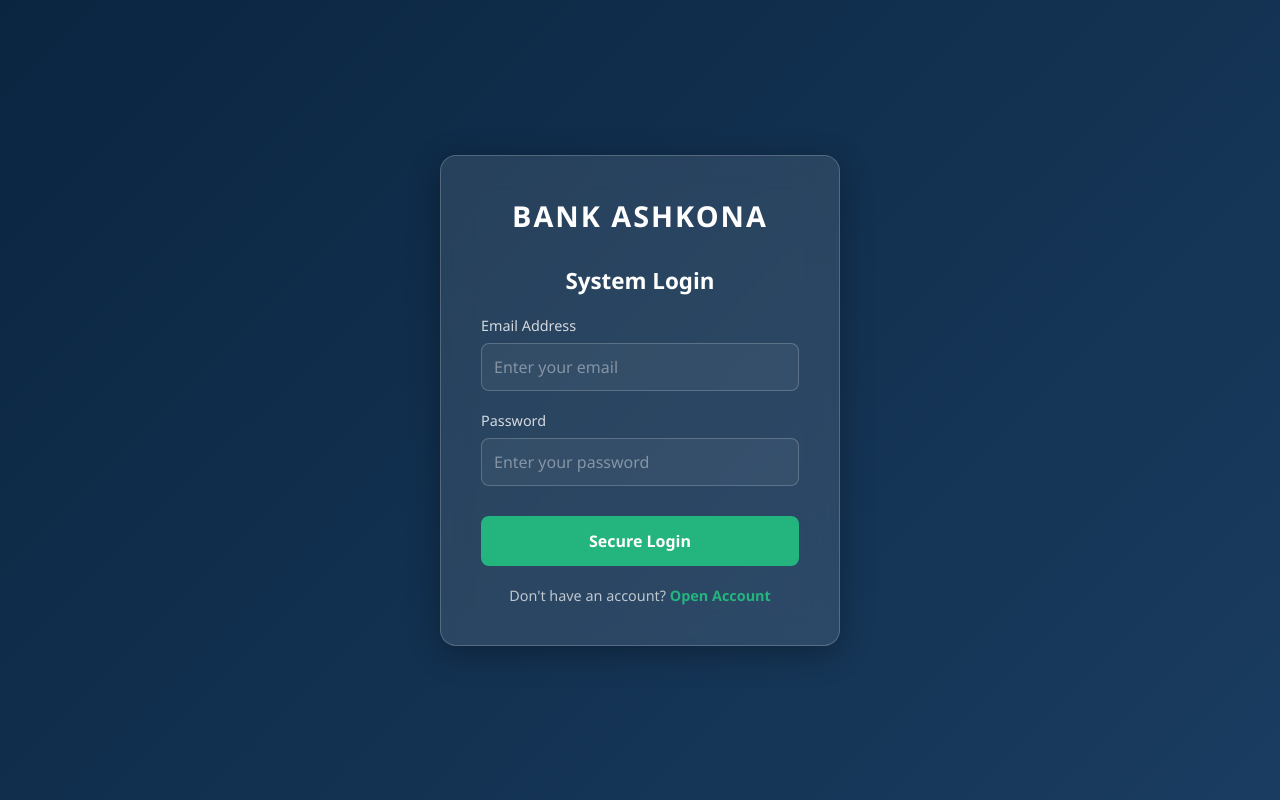
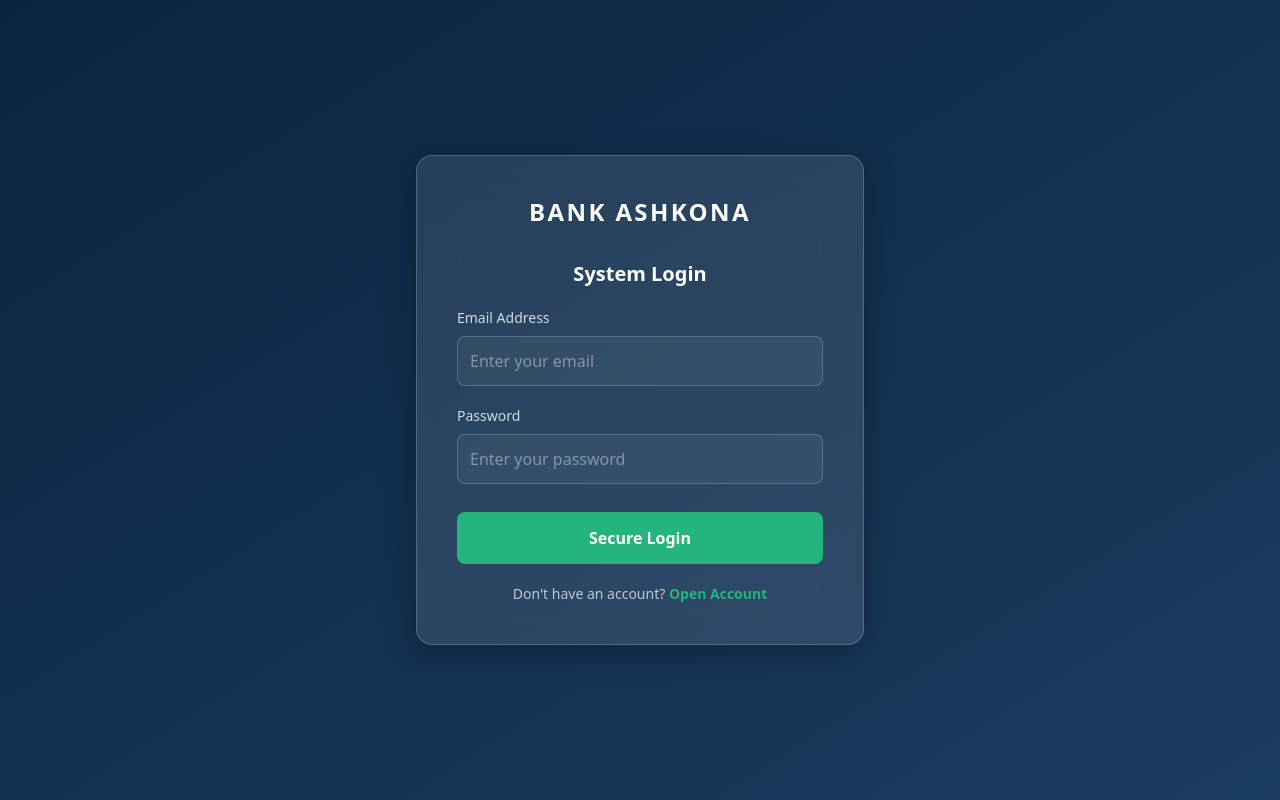
Before and after one commit to MerajRahman/Bank-Management, a PHP site: page /auth.php in a window 1280 px wide. Run offline with PHP 8.4, Linux system fonts and the light colour scheme; some libraries are stand-ins or nearby versions.

```diff
--- a/auth.php
+++ b/auth.php
@@ -11,15 +11,14 @@ if ($_SERVER['REQUEST_METHOD'] == 'POST') {
     if (isset($_POST['register'])) {
         $name = $conn->real_escape_string($_POST['reg_name']);
         $email = $conn->real_escape_string($_POST['reg_email']);
-        // Encrypt the password
         $password = password_hash($_POST['reg_password'], PASSWORD_BCRYPT);
 
         $sql = "INSERT INTO Users (Name, Email, Password_Hash, Role) VALUES ('$name', '$email', '$password', 'Customer')";
 
         if ($conn->query($sql) === TRUE) {
-            $message = "<div class='alert success'>Account created successfully! You can now login.</div>";
+            $message = "<div class='p-3 mb-5 rounded-lg text-sm font-bold text-center bg-secondary/20 border border-secondary text-[#69f0ae]'>Account created successfully! You can now login.</div>";
         } else {
-            $message = "<div class='alert error'>Error: Email might already be registered.</div>";
+            $message = "<div class='p-3 mb-5 rounded-lg text-sm font-bold text-center bg-danger/20 border border-danger text-[#ff8a80]'>Error: Email might already be registered.</div>";
         }
     }
 
@@ -50,10 +49,10 @@ if ($_SERVER['REQUEST_METHOD'] == 'POST') {
                 exit();
 
             } else {
-                $message = "<div class='alert error'>Incorrect password.</div>";
+                $message = "<div class='p-3 mb-5 rounded-lg text-sm font-bold text-center bg-danger/20 border border-danger text-[#ff8a80]'>Incorrect password.</div>";
             }
         } else {
-            $message = "<div class='alert error'>User not found.</div>";
+            $message = "<div class='p-3 mb-5 rounded-lg text-sm font-bold text-center bg-danger/20 border border-danger text-[#ff8a80]'>User not found.</div>";
         }
     }
 }
@@ -65,104 +64,87 @@ if ($_SERVER['REQUEST_METHOD'] == 'POST') {
     <meta charset="UTF-8">
     <meta name="viewport" content="width=device-width, initial-scale=1.0">
     <title>Customer Access | Bank Ashkona</title>
-    <style>
-        /* MODERN GLASSMORPHISM UI */
-        :root {
-            --primary: #0a2540;
-            --secondary: #24b47e;
-            --glass-bg: rgba(255, 255, 255, 0.1);
-            --glass-border: rgba(255, 255, 255, 0.2);
-            --text-light: #ffffff;
+
+    <!-- TAILWIND CSS CDN (This fulfills your faculty framework requirement!) -->
+    <script src="https://cdn.tailwindcss.com"></script>
+
+    <!-- Tailwind Configuration (Setting your brand colors) -->
+    <script>
+        tailwind.config = {
+            theme: {
+                extend: {
+                    colors: {
+                        primary: '#0a2540',
+                        secondary: '#24b47e',
+                        danger: '#e25950'
+                    }
+                }
+            }
         }
+    </script>
+</head>
+<body class="min-h-screen flex items-center justify-center bg-gradient-to-br from-primary to-[#1a3c60] text-white p-5 font-sans">
 
-        * { margin: 0; padding: 0; box-sizing: border-box; font-family: 'Segoe UI', Tahoma, sans-serif; }
+    <!-- Glassmorphism Container built with Tailwind Utility Classes -->
+    <div class="w-full max-w-md p-10 rounded-2xl bg-white/10 backdrop-blur-xl border border-white/20 shadow-[0_8px_32px_rgba(0,0,0,0.3)] text-center">
 
-        body {
-            min-height: 100vh;
-            display: flex;
-            justify-content: center;
-            align-items: center;
-            background: linear-gradient(135deg, #0a2540 0%, #1a3c60 100%);
-            color: var(--text-light);
-            padding: 20px;
-        }
-
-        .auth-container {
-            background: var(--glass-bg);
-            backdrop-filter: blur(16px);
-            -webkit-backdrop-filter: blur(16px);
-            border: 1px solid var(--glass-border);
-            padding: 40px;
-            border-radius: 16px;
-            width: 100%;
-            max-width: 400px;
-            box-shadow: 0 8px 32px rgba(0, 0, 0, 0.3);
-        }
-
-        .logo { text-align: center; font-size: 1.8rem; font-weight: bold; color: var(--text-light); margin-bottom: 30px; cursor: pointer; text-transform: uppercase; letter-spacing: 2px;}
-        h2 { text-align: center; margin-bottom: 20px; font-weight: 600; font-size: 1.4rem; }
-
-        .form-group { margin-bottom: 20px; }
-        .form-group label { display: block; margin-bottom: 8px; font-size: 0.9rem; color: rgba(255, 255, 255, 0.8); }
-        .form-group input { width: 100%; padding: 12px; background: rgba(255, 255, 255, 0.05); border: 1px solid var(--glass-border); border-radius: 8px; color: white; font-size: 1rem; transition: all 0.3s ease; }
-        .form-group input:focus { outline: none; border-color: var(--secondary); background: rgba(255, 255, 255, 0.1); }
-        .form-group input::placeholder { color: rgba(255,255,255,0.4); }
-
-        .btn { width: 100%; padding: 14px; background: var(--secondary); color: white; border: none; border-radius: 8px; font-size: 1rem; font-weight: bold; cursor: pointer; transition: transform 0.2s, background 0.3s; margin-top: 10px; }
-        .btn:hover { background: #1e996a; transform: translateY(-2px); }
-
-        .toggle-text { text-align: center; margin-top: 20px; font-size: 0.9rem; color: rgba(255, 255, 255, 0.7); }
-        .toggle-link { color: var(--secondary); cursor: pointer; font-weight: bold; text-decoration: none; transition: 0.3s; }
-        .toggle-link:hover { color: #69f0ae; }
-
-        #register-form { display: none; }
-
-        .alert { padding: 12px; border-radius: 8px; margin-bottom: 20px; font-size: 0.9rem; text-align: center; font-weight: bold; }
-        .error { background: rgba(226, 89, 80, 0.2); border: 1px solid #e25950; color: #ff8a80; }
-        .success { background: rgba(36, 180, 126, 0.2); border: 1px solid var(--secondary); color: #69f0ae; }
-    </style>
-</head>
-<body>
-
-    <div class="auth-container">
-        <div class="logo" onclick="window.location.href='home.php'">Bank Ashkona</div>
+        <div class="text-2xl font-bold text-white mb-8 cursor-pointer uppercase tracking-widest" onclick="window.location.href='home.php'">Bank Ashkona</div>
 
         <?= $message ?>
 
+        <!-- LOGIN FORM -->
         <div id="login-form">
-            <h2>System Login</h2>
+            <h2 class="mb-5 font-semibold text-xl">System Login</h2>
             <form action="auth.php" method="POST">
-                <div class="form-group">
-                    <label>Email Address</label>
-                    <input type="email" name="login_email" required placeholder="Enter your email">
+                <div class="mb-5 text-left">
+                    <label class="block mb-2 text-sm text-white/80">Email Address</label>
+                    <input type="email" name="login_email" required placeholder="Enter your email"
+                           class="w-full p-3 bg-white/5 border border-white/20 rounded-lg text-white text-base transition-all focus:outline-none focus:border-secondary focus:bg-white/10 placeholder-white/40">
                 </div>
-                <div class="form-group">
-                    <label>Password</label>
-                    <input type="password" name="login_password" required placeholder="Enter your password">
+                <div class="mb-5 text-left">
+                    <label class="block mb-2 text-sm text-white/80">Password</label>
+                    <input type="password" name="login_password" required placeholder="Enter your password"
+                           class="w-full p-3 bg-white/5 border border-white/20 rounded-lg text-white text-base transition-all focus:outline-none focus:border-secondary focus:bg-white/10 placeholder-white/40">
                 </div>
-                <button type="submit" name="login" class="btn">Secure Login</button>
+                <button type="submit" name="login"
+                        class="w-full p-3.5 mt-2 bg-secondary hover:bg-[#1e996a] text-white font-bold rounded-lg transition-transform hover:-translate-y-0.5">
+                    Secure Login
+                </button>
             </form>
-            <p class="toggle-text">Don't have an account? <span class="toggle-link" onclick="toggleForms()">Open Account</span></p>
+            <p class="text-center mt-5 text-sm text-white/70">
+                Don't have an account?
+                <span class="text-secondary font-bold cursor-pointer transition-colors hover:text-[#69f0ae]" onclick="toggleForms()">Open Account</span>
+            </p>
         </div>
 
-        <div id="register-form">
-            <h2>Open New Account</h2>
+        <!-- REGISTRATION FORM -->
+        <div id="register-form" class="hidden">
+            <h2 class="mb-5 font-semibold text-xl">Open New Account</h2>
             <form action="auth.php" method="POST">
-                <div class="form-group">
-                    <label>Full Name</label>
-                    <input type="text" name="reg_name" required placeholder="As per NID">
+                <div class="mb-5 text-left">
+                    <label class="block mb-2 text-sm text-white/80">Full Name</label>
+                    <input type="text" name="reg_name" required placeholder="As per NID"
+                           class="w-full p-3 bg-white/5 border border-white/20 rounded-lg text-white text-base transition-all focus:outline-none focus:border-secondary focus:bg-white/10 placeholder-white/40">
                 </div>
-                <div class="form-group">
-                    <label>Email Address</label>
-                    <input type="email" name="reg_email" required placeholder="For account recovery">
+                <div class="mb-5 text-left">
+                    <label class="block mb-2 text-sm text-white/80">Email Address</label>
+                    <input type="email" name="reg_email" required placeholder="For account recovery"
+                           class="w-full p-3 bg-white/5 border border-white/20 rounded-lg text-white text-base transition-all focus:outline-none focus:border-secondary focus:bg-white/10 placeholder-white/40">
                 </div>
-                <div class="form-group">
-                    <label>Create Password</label>
-                    <input type="password" name="reg_password" required placeholder="Minimum 8 characters">
+                <div class="mb-5 text-left">
+                    <label class="block mb-2 text-sm text-white/80">Create Password</label>
+                    <input type="password" name="reg_password" required placeholder="Minimum 8 characters"
+                           class="w-full p-3 bg-white/5 border border-white/20 rounded-lg text-white text-base transition-all focus:outline-none focus:border-secondary focus:bg-white/10 placeholder-white/40">
                 </div>
-                <button type="submit" name="register" class="btn">Create Account</button>
+                <button type="submit" name="register"
+                        class="w-full p-3.5 mt-2 bg-secondary hover:bg-[#1e996a] text-white font-bold rounded-lg transition-transform hover:-translate-y-0.5">
+                    Create Account
+                </button>
             </form>
-            <p class="toggle-text">Already a customer? <span class="toggle-link" onclick="toggleForms()">Login Here</span></p>
+            <p class="text-center mt-5 text-sm text-white/70">
+                Already a customer?
+                <span class="text-secondary font-bold cursor-pointer transition-colors hover:text-[#69f0ae]" onclick="toggleForms()">Login Here</span>
+            </p>
         </div>
 
     </div>
@@ -171,13 +153,9 @@ if ($_SERVER['REQUEST_METHOD'] == 'POST') {
         function toggleForms() {
             const loginForm = document.getElementById('login-form');
             const registerForm = document.getElementById('register-form');
-            if (loginForm.style.display === 'none') {
-                loginForm.style.display = 'block';
-                registerForm.style.display = 'none';
-            } else {
-                loginForm.style.display = 'none';
-                registerForm.style.display = 'block';
-            }
+            // Tailwind uses the 'hidden' class just like your custom CSS did!
+            loginForm.classList.toggle('hidden');
+            registerForm.classList.toggle('hidden');
         }
     </script>
 </body>
```
